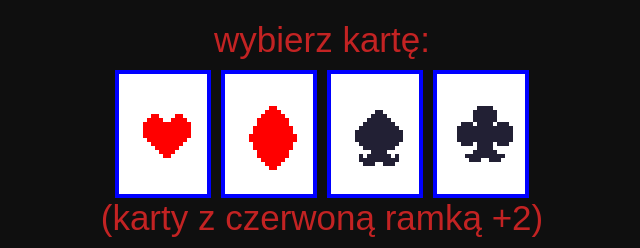
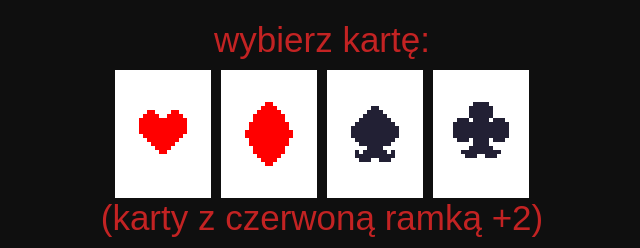
Before and after one commit to Helpek/Jack-of-all-trades, a plain HTML site: page index.html in a window 1280 px wide. Shown: the part 414-662 px from the top of the page, 318-958 px from the left. Drawn offline with Linux system fonts and the light colour scheme.

Commit message:
Update style.css

```diff
--- a/style.css
+++ b/style.css
@@ -31,7 +31,7 @@ text-align : center;
 input {
 	width:96px;
 	height:128px;
-	border: solid blue 4px;
+	border: solid blue 0px;
 }
 
 .numbers{
```
